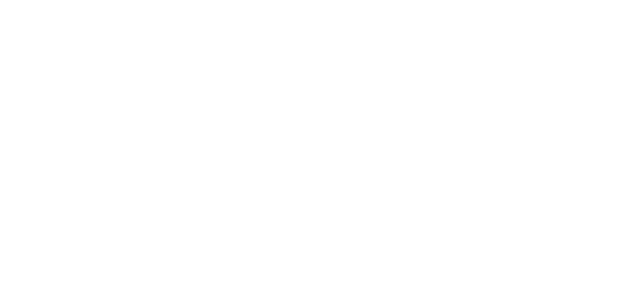
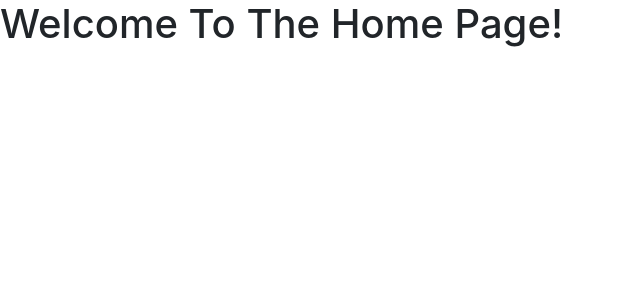
Before and after one commit to ChrisBB95/django-ecommerce-template, a Django app: page / in a window 1280 px wide. Before the commit the part shown is empty. Shown: the top 300 px of the page, without its empty margins (0-640 px from the left). Run offline with Django 3.2, Linux system fonts and the light colour scheme; some libraries are stand-ins or nearby versions.

Commit message:
added a welcome header on the home page

```diff
--- a/home/templates/home/home.html
+++ b/home/templates/home/home.html
@@ -4,4 +4,5 @@
 {% block title %}######{% endblock title %}
 
 {% block body %}
+<h1>Welcome To The Home Page!</h1>
 {% endblock body %}
```
